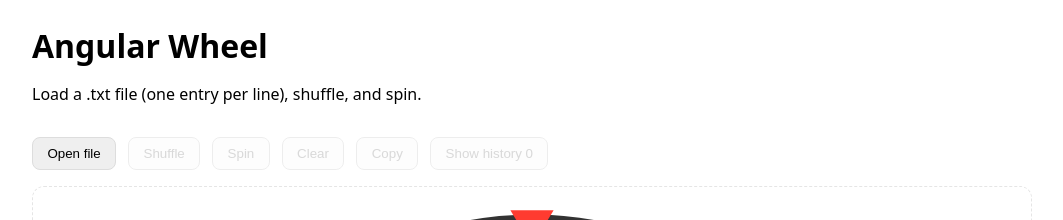
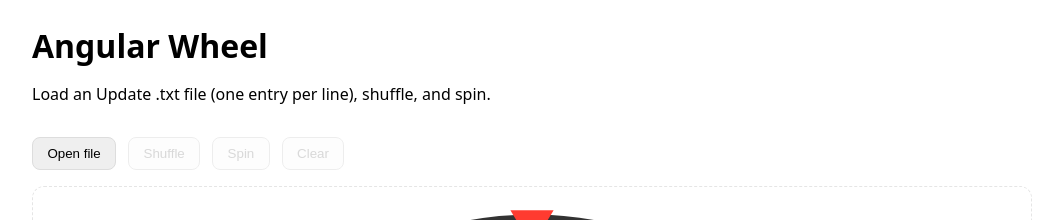
Before and after one commit to LuigiEspinosa/list-wheel, an Angular app: page / in a window 1280 px wide. Shown: the top 220 px of the page, without its empty margins (108-1171 px from the left). Built offline with nearby package versions, Linux system fonts and the light colour scheme.

Commit message:
feat(controls): UI Update

```diff
--- a/src/app/app.component.html
+++ b/src/app/app.component.html
@@ -1,7 +1,7 @@
 <main class="layout">
   <header class="header">
     <h1>Angular Wheel</h1>
-    <p>Load a .txt file (one entry per line), shuffle, and spin.</p>
+    <p>Load an Update .txt file (one entry per line), shuffle, and spin.</p>
   </header>
 
   <section class="panel">
--- a/src/app/components/controls/controls.component.css
+++ b/src/app/components/controls/controls.component.css
@@ -1,12 +1,30 @@
-.controls {
+.toolbar {
   display: flex;
   gap: 0.75rem;
   align-items: center;
   flex-wrap: wrap;
 }
+
+.results {
+  display: flex;
+  flex-direction: column;
+  gap: 0.75rem;
+  margin-top: 1rem;
+  padding-top: 0.75rem;
+  border-top: 1px solid #eee;
+}
+
+.buttons-row {
+  display: flex;
+  gap: 0.75rem;
+  align-items: center;
+  flex-wrap: wrap;
+}
+
 .count {
   opacity: 0.7;
 }
+
 .toast {
   color: #0a7;
   font-weight: 600;
@@ -18,6 +36,7 @@ button {
   border: 1px solid #ddd;
   cursor: pointer;
 }
+
 button:disabled {
   opacity: 0.5;
   cursor: not-allowed;
--- a/src/app/components/controls/controls.component.html
+++ b/src/app/components/controls/controls.component.html
@@ -1,32 +1,39 @@
-<div class="controls" role="region" aria-label="Controls">
+<div role="region" aria-label="Controls">
+  <div class="toolbar">
     @if (supportsFileSystemAccess) {
     <button (click)="onOpenFile()">Open file</button>
     } @else {
     <input type="file" accept=".txt" (change)="onFileSelected($event)" />
     }
-
     <button (click)="onShuffle()" [disabled]="count === 0">Shuffle</button>
     <button (click)="onSpin()" [disabled]="count === 0">Spin</button>
     <button (click)="onClear()" [disabled]="count === 0">Clear</button>
+    @if (count) { <span class="count">Loaded: {{ count | number }}</span> }
+  </div>
 
-  <button (click)="onCopyWinner()" [disabled]="!winner">Copy</button>
+  @if (winner || history.length > 0) {
+  <div class="results">
+    @if (winner) {
+    <div class="buttons-row">
+      <span>Winner: <strong>{{ winner }}</strong></span>
+    </div>
+    }
 
-  <button (click)="toggleHistory()" [disabled]="history.length === 0">
-    {{ showHistory ? 'Hide' : 'Show' }} history {{ history.length }}
-  </button>
-
-  @if (copied) { <span class="toast">Copied!</span> }
-  @if (count) { <span class="count">Loaded: {{ count | number }}</span> }
-
+    <div class="buttons-row">
       @if (winner) {
-  <span>Winner: <strong>{{ winner }}</strong></span>
+      <button (click)="onCopyWinner()">Copy</button>
       @if (isWinnerUrl) {
       <button (click)="onOpenInTab()">Open in tab</button>
       } @else {
       <button (click)="onSearchGoogle()">Search on Google</button>
       }
       <button (click)="onRemoveWinner()">Remove</button>
+      @if (copied) { <span class="toast">Copied!</span> }
       }
+
+      <button (click)="toggleHistory()" [disabled]="history.length === 0">
+        {{ showHistory ? 'Hide' : 'Show' }} history {{ history.length }}
+      </button>
     </div>
 
     @if (showHistory) {
@@ -40,7 +47,7 @@
           </tr>
         </thead>
         <tbody>
-      @for (r of history; track r; let i = $index) {
+          @for (r of history; track r) {
           <tr>
             <td>{{ r.order }}</td>
             <td>{{ r.text }}</td>
@@ -51,3 +58,7 @@
       </table>
     </div>
     }
+
+  </div>
+  }
+</div>
```
Lines whose indentation alone changed are shown as unchanged.
